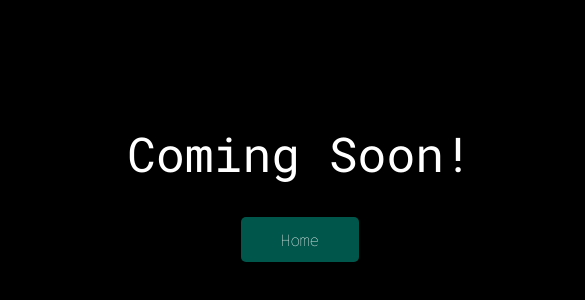
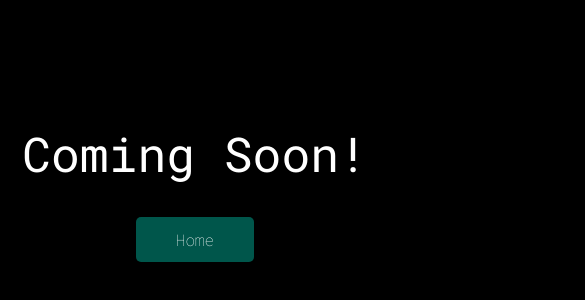
Before and after one commit to nitinsomu/Portfolio-React, a React (Vite) app: page /projects in a window 390 px wide. Shown: the part 78-378 px from the top of the page, 585 px wide, since content can reach past the window. Built offline with nearby package versions, Linux system fonts and the light colour scheme.

Commit message:
Changes for mobile

```diff
--- a/src/index.css
+++ b/src/index.css
@@ -288,7 +288,6 @@ text-decoration: none;
     font-size: 2rem;
     display: flex;
     font-weight: bold;
-    width: 600px;
     margin: 0 auto;
     flex-direction: column;
     margin-top: 200px;
```
